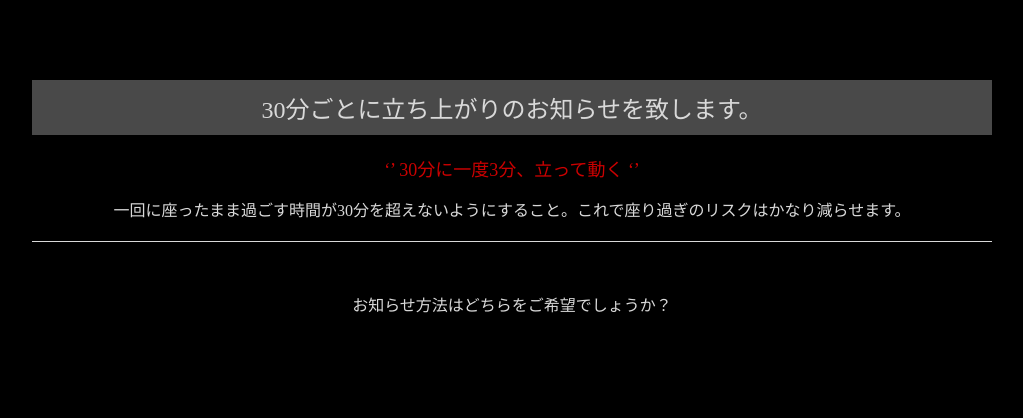
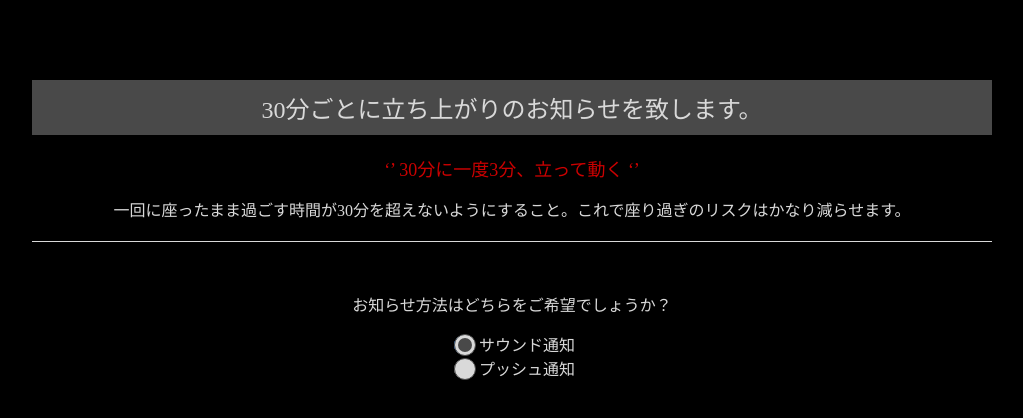
Before and after one commit to murai-misaki/theGrimReaper_timer, a Vue app in the folder timer-vuejs/: page /notification in a window 1280 px wide. Shown: the top 418 px of the page, without its empty margins (128-1151 px from the left). Built offline with nearby package versions, Linux system fonts and the light colour scheme.

Commit message:
add: ラジオボタン #17

```diff
--- a/timer-vuejs/src/components/GestNotification.vue
+++ b/timer-vuejs/src/components/GestNotification.vue
@@ -10,10 +10,28 @@
     <div class="question">
       <p>お知らせ方法はどちらをご希望でしょうか？</p>
     </div>
+
+    <div class="selection">
+      <div class="sound-radio-button">
+        <input type="radio" id="sound" v-model="radio" value="false">
+        <label for="sound">サウンド通知</label>
+      </div>
+      <div class="push-radio-button">
+        <input type="radio" id="push" v-model="radio" value="true">
+        <label for="push">プッシュ通知</label>
+      </div>
+    </div>
   </div>
 </template>
 
 <script>
+  export default {
+  data () {
+    return {
+      radio: 'false'
+    }
+  }
+}
 </script>
 
 <style scoped>
@@ -36,4 +54,38 @@
   .question p {
     margin-top: 50px;
   }
+
+  input[type="radio"] {
+    width: 20px;
+    height: 20px;
+    border-radius: 100px;
+    position: relative;
+    vertical-align: sub;
+    margin-right: 5px;
+  }
+  input[type="radio"]::before, input[type="radio"]::after{
+    content: "";
+    display: block;
+    border-radius: 50%;
+    position: absolute;
+    transform: translateY(-50%);
+    top: 50%;
+  }
+  input[type="radio"]::before {
+    background-color: #D9D9D9;
+    border: 1px solid #494949;
+    height: 20px;
+    width: 20px;
+    left: 0px;
+  }
+  input[type="radio"]::after {
+    background-color: #494949;
+    opacity: 0;
+    height: 14px;
+    width: 14px;
+    left: 4px;
+  }
+  input[type="radio"]:checked::after {
+    opacity: 1;
+  }
 </style>
```
